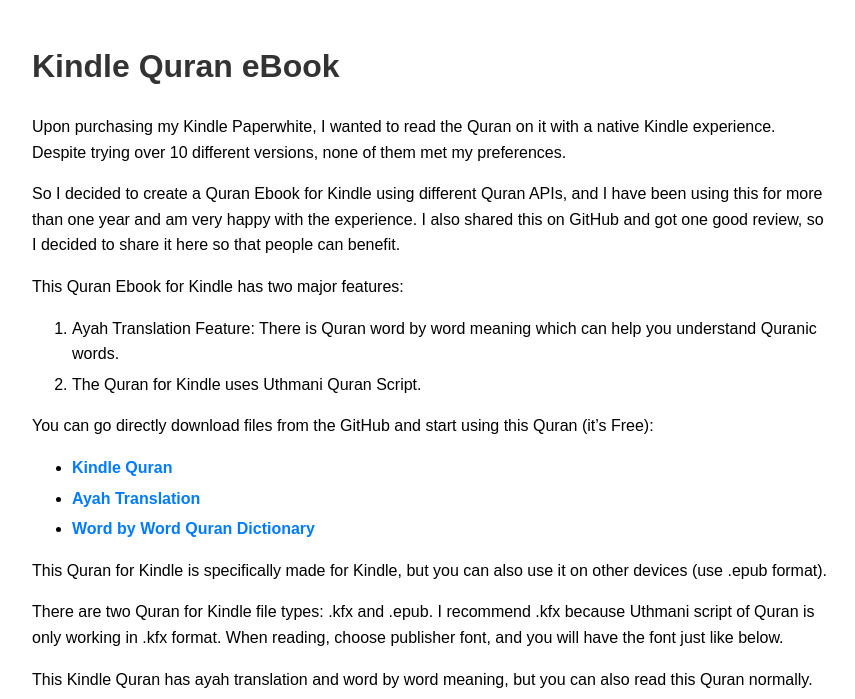
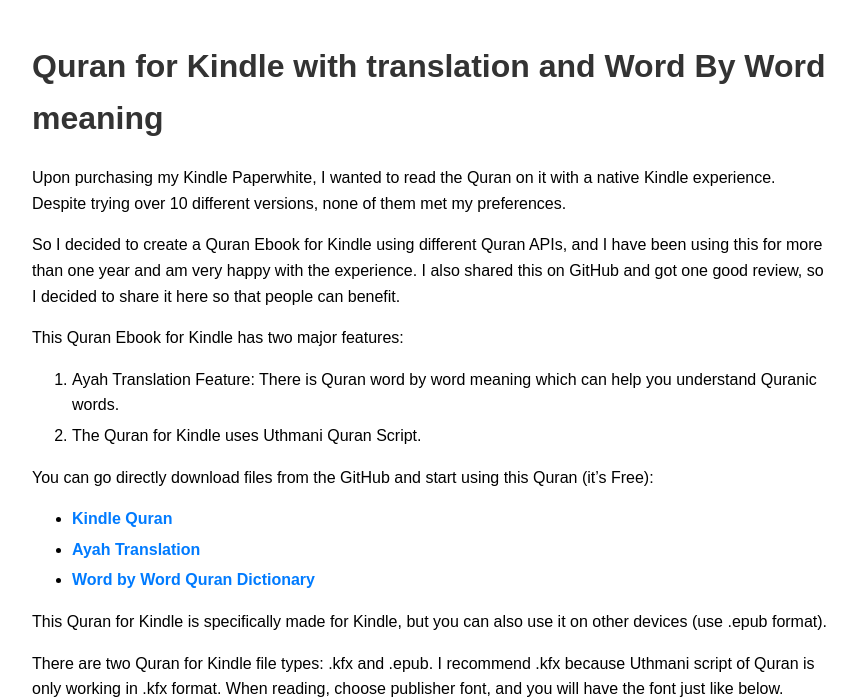
Before and after one commit to skillhacker-code/Kindle-Quran-Website, a plain HTML site: page index.html in a window 1280 px wide. Shown: the top 699 px of the page, without its empty margins (208-1063 px from the left). Drawn offline with Linux system fonts and the light colour scheme.

Commit message:
Update index.html

```diff
--- a/index.html
+++ b/index.html
@@ -49,7 +49,7 @@
 </head>
 
 <body>
-    <h1>Kindle Quran eBook</h1>
+    <h1>Quran for Kindle with translation and Word By Word meaning</h1>
 
     <p>
         Upon purchasing my Kindle Paperwhite, I wanted to read the Quran on it
```
